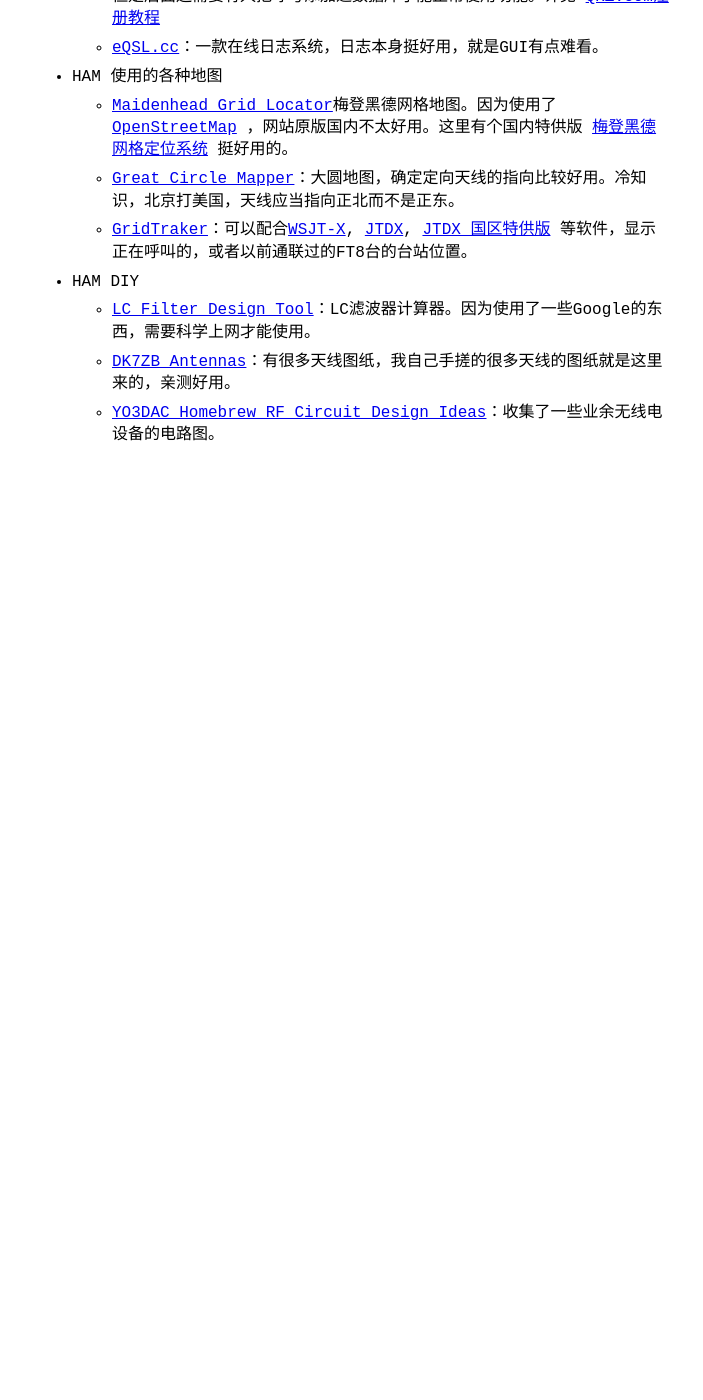
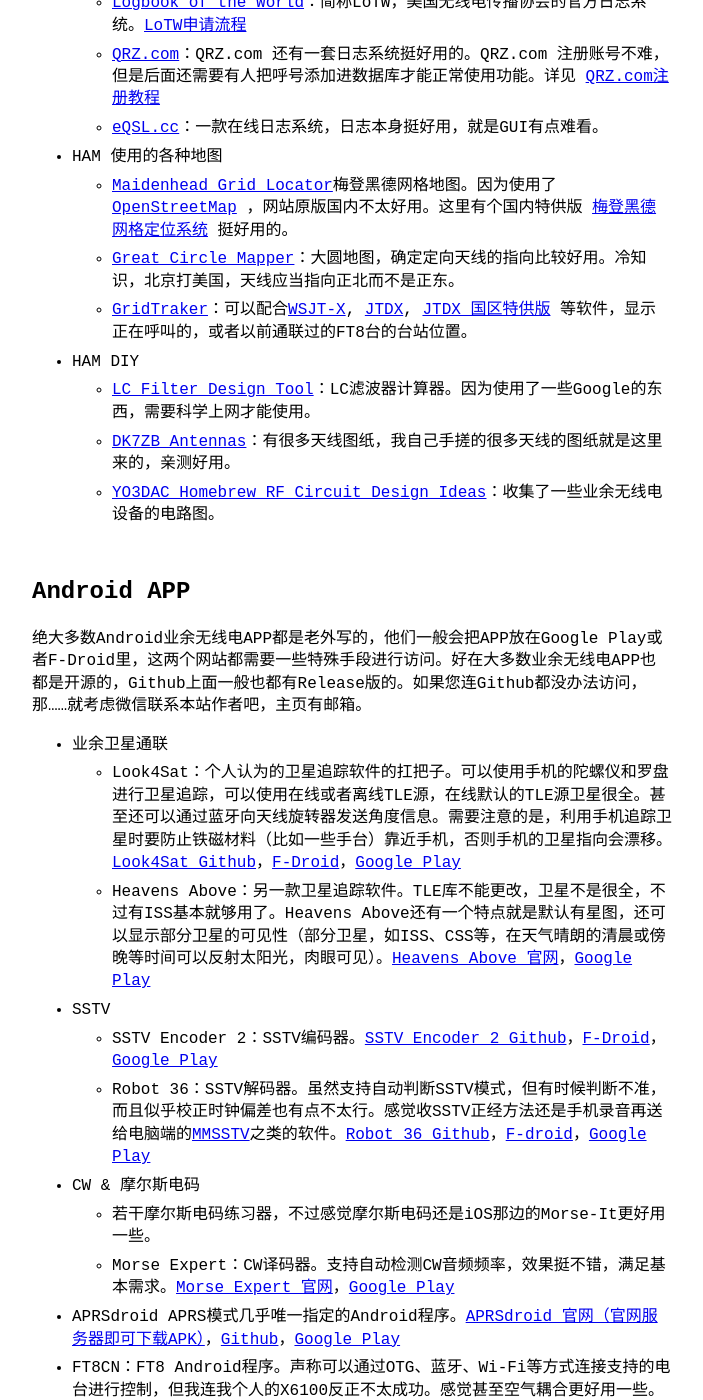
Before and after one commit to Yurihou/yurihou.github.io, a Jekyll site: the page built from hamtools_cn.md, in a window 1280 px wide and 1400 px high, scrolled down 751 px. Shown: the whole window, without its empty margins (288-991 px from the left). Built offline with Jekyll 4.4.1, drawn with Linux system fonts in a browser that asks for light colours; before the commit the page ends 1278 px from its top, so only the background shows below that; some of the changed text lies outside the part shown.

Commit message:
Update hamtools_cn.md

```diff
--- a/hamtools_cn.md
+++ b/hamtools_cn.md
@@ -2,7 +2,7 @@
 layout: page
 title: HAM 常用工具
 ---
-
+## 网站
 - 通联前
   - [Windy](https://www.windy.com/)：天气预报与气象云图。打雷时别操作，大风大雨时别野架。
   - [HF Propagation and Solar-Terrestrial Data](https://www.hamqsl.com/solar.html)：太阳活动与短波、VHF传播信息。其实很多时间短波通不到人不是因为传播不好，而是因为天线设备太菜了。
@@ -24,3 +24,23 @@ title: HAM 常用工具
   - [LC Filter Design Tool](https://markimicrowave.com/technical-resources/tools/lc-filter-design-tool/)：LC滤波器计算器。因为使用了一些Google的东西，需要科学上网才能使用。
   - [DK7ZB Antennas](https://www.qsl.net/dk7zb/start1.htm)：有很多天线图纸，我自己手搓的很多天线的图纸就是这里来的，亲测好用。
   - [YO3DAC Homebrew RF Circuit Design Ideas](https://www.qsl.net/va3iul/Homebrew_RF_Circuit_Design_Ideas/Homebrew_RF_Circuit_Design_Ideas.htm)：收集了一些业余无线电设备的电路图。
+
+## Android APP
+绝大多数Android业余无线电APP都是老外写的，他们一般会把APP放在Google Play或者F-Droid里，这两个网站都需要一些特殊手段进行访问。好在大多数业余无线电APP也都是开源的，Github上面一般也都有Release版的。如果您连Github都没办法访问，那……就考虑微信联系本站作者吧，主页有邮箱。
+- 业余卫星通联
+  - Look4Sat：个人认为的卫星追踪软件的扛把子。可以使用手机的陀螺仪和罗盘进行卫星追踪，可以使用在线或者离线TLE源，在线默认的TLE源卫星很全。甚至还可以通过蓝牙向天线旋转器发送角度信息。需要注意的是，利用手机追踪卫星时要防止铁磁材料（比如一些手台）靠近手机，否则手机的卫星指向会漂移。[Look4Sat Github](https://github.com/rt-bishop/Look4Sat)，[F-Droid](https://f-droid.org/packages/com.rtbishop.look4sat/)，[Google Play](https://play.google.com/store/apps/details?id=com.rtbishop.look4sat)
+  - Heavens Above：另一款卫星追踪软件。TLE库不能更改，卫星不是很全，不过有ISS基本就够用了。Heavens Above还有一个特点就是默认有星图，还可以显示部分卫星的可见性（部分卫星，如ISS、CSS等，在天气晴朗的清晨或傍晚等时间可以反射太阳光，肉眼可见）。[Heavens Above 官网](https://www.heavens-above.com/)，[Google Play](https://play.google.com/store/apps/details?id=com.heavens_above.viewer)
+- SSTV
+  - SSTV Encoder 2：SSTV编码器。[SSTV Encoder 2 Github](https://github.com/olgamiller/SSTVEncoder2?tab=readme-ov-file#sstv-encoder-2)，[F-Droid](https://f-droid.org/packages/om.sstvencoder/)，[Google Play](https://play.google.com/store/apps/details?id=om.sstvencoder)
+  - Robot 36：SSTV解码器。虽然支持自动判断SSTV模式，但有时候判断不准，而且似乎校正时钟偏差也有点不太行。感觉收SSTV正经方法还是手机录音再送给电脑端的[MMSSTV](https://hamsoft.ca/pages/mmsstv.php)之类的软件。[Robot 36 Github](https://github.com/xdsopl/robot36/tree/android)，[F-droid](https://f-droid.org/packages/xdsopl.robot36)，[Google Play](https://play.google.com/store/apps/details?id=xdsopl.robot36)
+- CW & 摩尔斯电码
+  - 若干摩尔斯电码练习器，不过感觉摩尔斯电码还是iOS那边的Morse-It更好用一些。
+  - Morse Expert：CW译码器。支持自动检测CW音频频率，效果挺不错，满足基本需求。[Morse Expert 官网](https://ve3nea.github.io/MorseExpert/)，[Google Play](https://play.google.com/store/apps/details?id=com.ve3nea.morse_expert&pcampaignid=pcampaignidMKT-Other-global-all-co-prtnr-py-PartBadge-Mar2515-1)
+- APRSdroid APRS模式几乎唯一指定的Android程序。[APRSdroid 官网（官网服务器即可下载APK）](https://aprsdroid.org/)，[Github](https://github.com/ge0rg/aprsdroid/wiki)，[Google Play](https://play.google.com/store/apps/details?id=org.aprsdroid.app)
+- FT8CN：FT8 Android程序。声称可以通过OTG、蓝牙、Wi-Fi等方式连接支持的电台进行控制，但我连我个人的X6100反正不太成功。感觉甚至空气耦合更好用一些。[FT8CN Github](https://github.com/N0BOY/FT8CN)，[Gitee](https://gitee.com/bg7yoz/ft8cn)
+- 短波传播监测：软件就叫这个名字，我也忘了从哪里下载的了。其内容感觉是爬[HF Propagation and Solar-Terrestrial Data](https://www.hamqsl.com/solar.html)网站的数据然后翻译一下得到，可以作为传播好坏的参考。感觉甚至是一个套壳的小程序。很多业余无线电小程序里面就有这个功能，可以从其他小程序里面查看。
+
+## 微信小程序
+- 业余无线电工具集：BDKZS写的，内容很全，有HAM考试题库、中继信息，以及一些其他的小功能，几乎是国内业余无线电必备。
+- HAM模拟考试：有国内ABC证的题库，甚至还有美国FCC的TGA证的题库，可以考前刷题用。
+- 云端卫星：业余卫星小程序，可在线查看卫星信息、TLE信息，有卫星过境时间总结，还有罗盘，尤其方便iOS用户（目前主流的iOS卫星追踪APP似乎都没有罗盘功能）。
```
